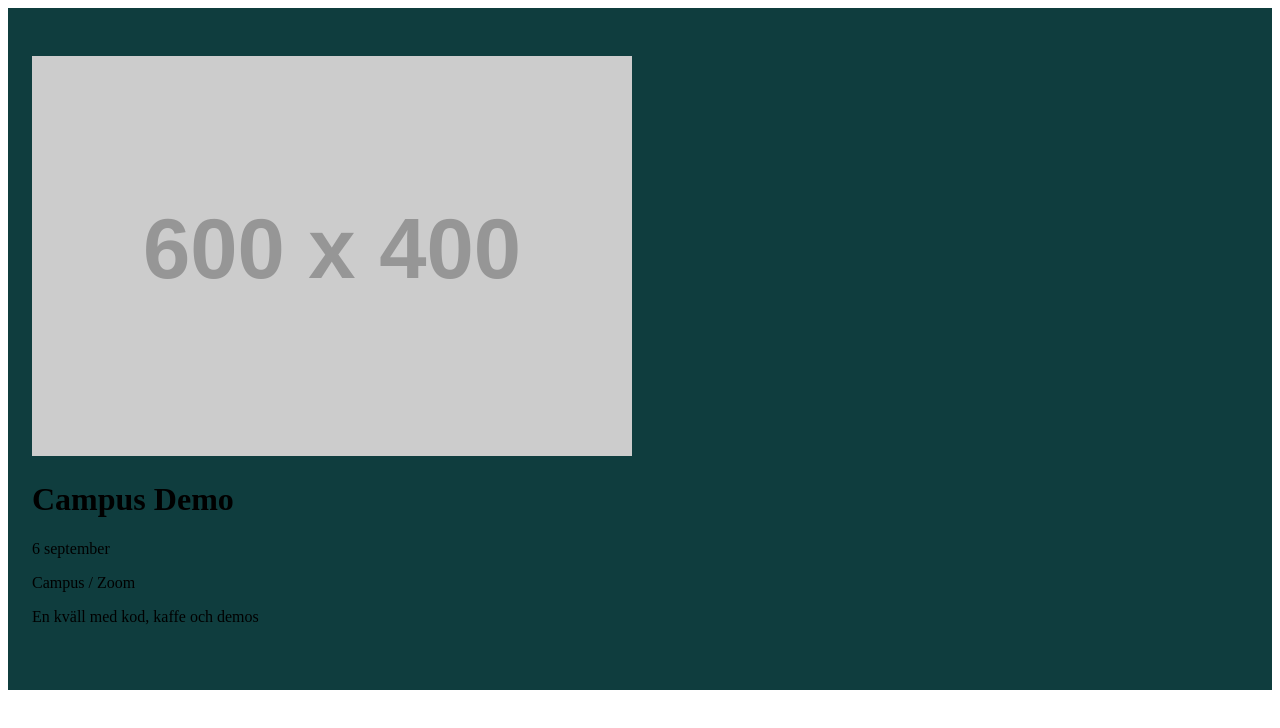
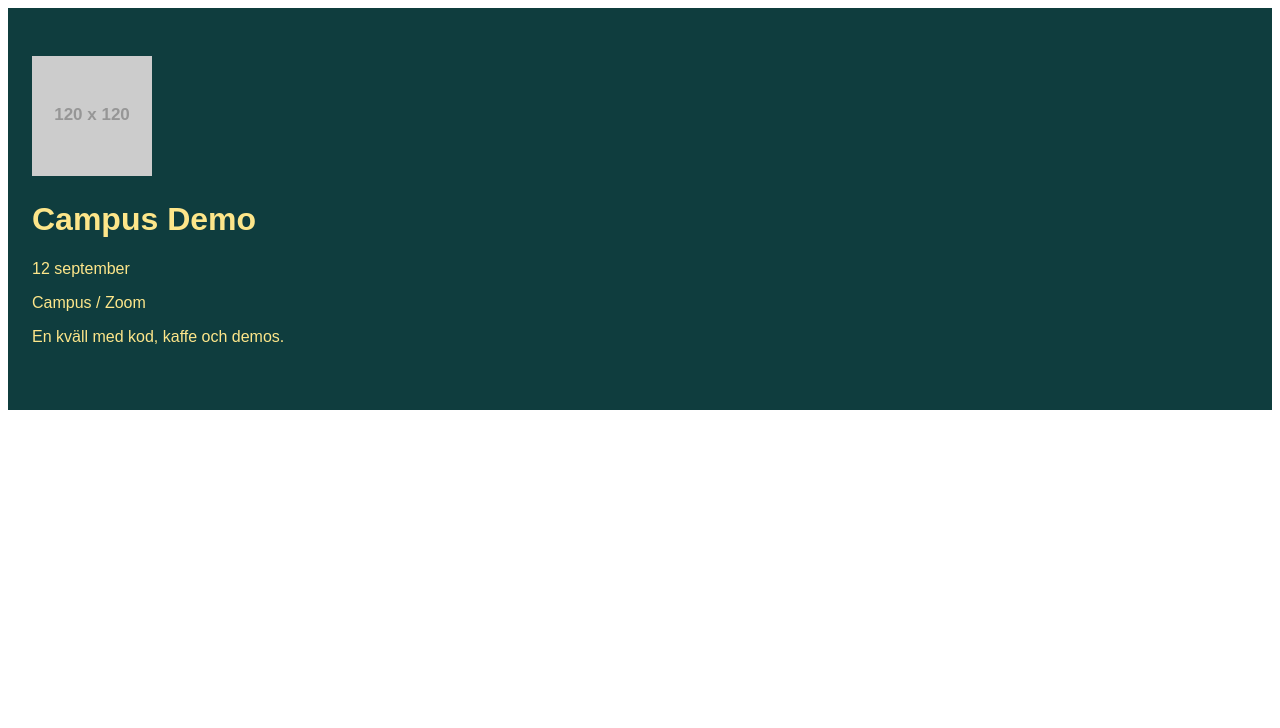
Before and after one commit to Liam-s-lind/v36-hero-camp, a plain HTML site: page index.html in a window 1280 px wide. Drawn offline with Linux system fonts and the light colour scheme; placeholder pictures from the web are drawn by us.

```diff
--- a/index.html
+++ b/index.html
@@ -8,12 +8,17 @@
 </head>
 <body>
     <header class="hero">
-        <img src="https://placehold.co/600x400/orange/white" alt="600x400">
+        <img
+        src="https://placehold.co/120x120"
+        alt="Logotyp för Campus Demo"
+        width="120"
+        height="120"
+    />
 
-        <h1>Campus Demo</h1>
-        <p class="Datum">6 september</p>
-        <p class="Plats">Campus / Zoom</p>
-        <p class="Datum">En kväll med kod, kaffe och demos</p>
+    <h1>Campus Demo</h1>
+    <p class="datum">12 september</p>
+    <p class="plats">Campus / Zoom</p>
+    <p class="tagline">En kväll med kod, kaffe och demos.</p>
     </header>
 
 </body>
--- a/style.css
+++ b/style.css
@@ -2,3 +2,23 @@
     background-color: #0f3d3e;
     padding: 3rem 1.5rem;
 }
+
+.hero h1 {
+    color: #fde68a;
+    font-family: sans-serif;
+}
+
+.hero .datum {
+    color: #fde68a;
+    font-family: sans-serif;
+}
+
+.hero .plats {
+    color: #fde68a;
+    font-family: sans-serif;
+}
+
+.hero .tagline {
+    color: #fde68a;
+    font-family: sans-serif;
+}
```
